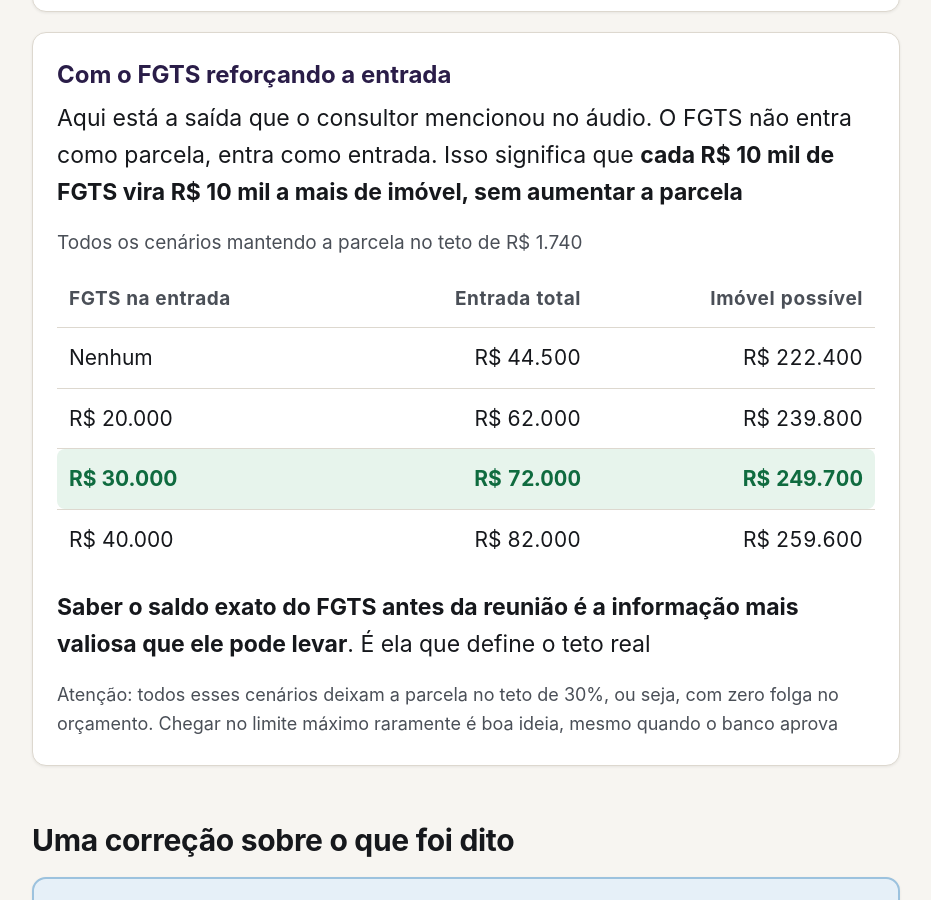
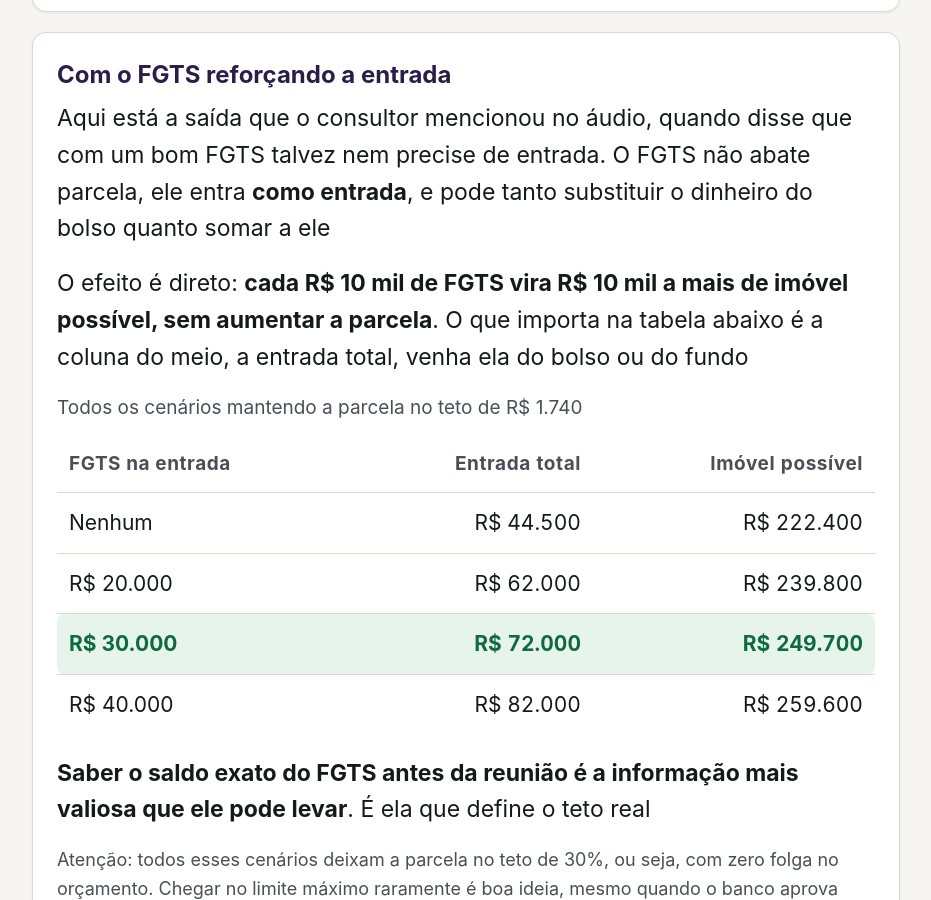
Before and after one commit to carol-ghostlab7/analise-financiamento-caixa, a plain HTML site: page index.html in a window 1280 px wide. Shown: the part 3336-4236 px from the top of the page, without its empty margins (174-1105 px from the left). Drawn offline with Linux system fonts and the light colour scheme.

Commit message:
Esclarece que o FGTS pode substituir a entrada, nao so somar
Co-Authored-By: Claude Opus 5 (1M context) <noreply@anthropic.com>

```diff
--- a/index.html
+++ b/index.html
@@ -241,9 +241,13 @@ footer p{margin:0 0 10px}
 
   <div class="card">
     <h3>Com o FGTS reforçando a entrada</h3>
-    <p>Aqui está a saída que o consultor mencionou no áudio. O FGTS não entra como parcela,
-    entra como entrada. Isso significa que <strong>cada R$ 10 mil de FGTS vira R$ 10 mil a
-    mais de imóvel, sem aumentar a parcela</strong></p>
+    <p>Aqui está a saída que o consultor mencionou no áudio, quando disse que com um bom
+    FGTS talvez nem precise de entrada. O FGTS não abate parcela, ele entra
+    <strong>como entrada</strong>, e pode tanto substituir o dinheiro do bolso quanto
+    somar a ele</p>
+    <p>O efeito é direto: <strong>cada R$ 10 mil de FGTS vira R$ 10 mil a mais de imóvel
+    possível, sem aumentar a parcela</strong>. O que importa na tabela abaixo é a coluna
+    do meio, a entrada total, venha ela do bolso ou do fundo</p>
     <div class="tbl-scroll">
     <table>
       <caption>Todos os cenários mantendo a parcela no teto de R$ 1.740</caption>
```
